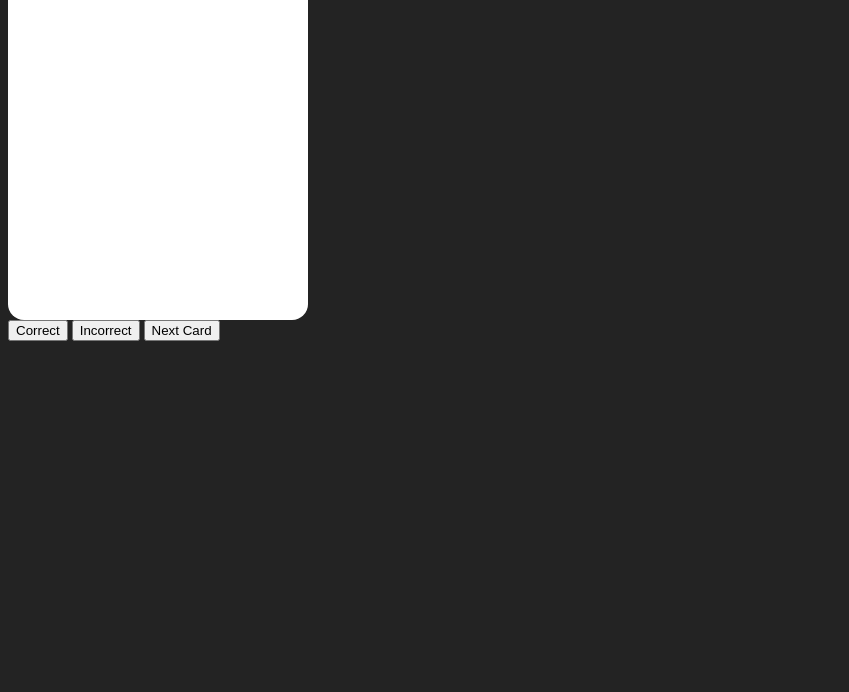
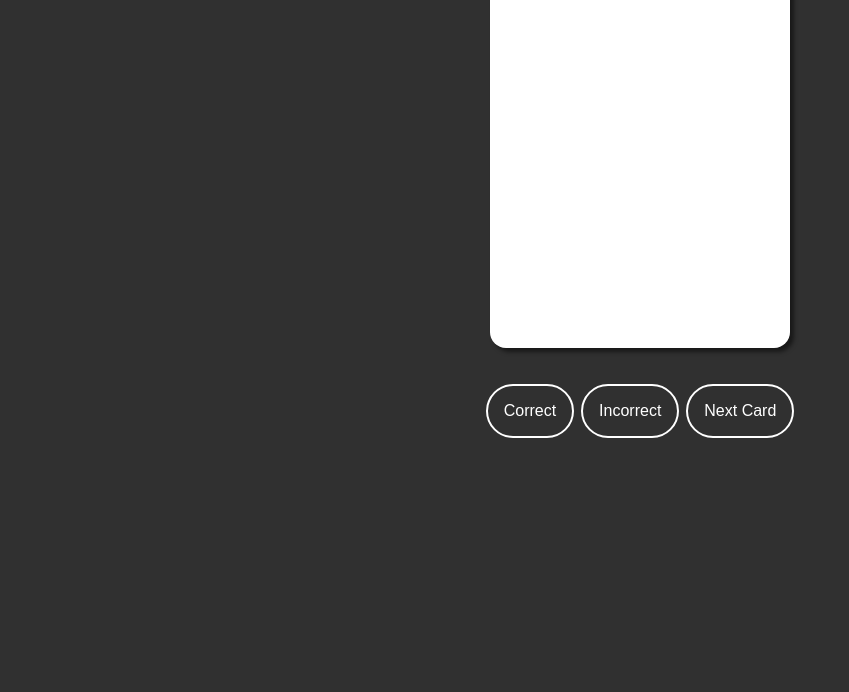
Before and after one commit to Clif2/flash-card-game, a website: page index.html in a window 1280 px wide. Shown: the part 108-800 px from the top of the page, without its empty margins (0-849 px from the left). Drawn offline with nearby package versions, Linux system fonts and the light colour scheme.

```diff
--- a/assets/app/app.js
+++ b/assets/app/app.js
@@ -116,8 +116,9 @@
 
 
 function displayCard( topCard ){
-  $('figure#front').contents().replaceWith(topCard.front)
-  $('figure#back').contents().replaceWith(topCard.back)
+  $('.card').removeClass('flipped')
+  $('figure#front p').contents().replaceWith(topCard.front)
+  $('figure#back p').contents().replaceWith(topCard.back)
 
 }
 
--- a/index.html
+++ b/index.html
@@ -5,6 +5,8 @@
   <meta charset="UTF-8">
   <meta http-equiv="X-UA-Compatible">
   <title>title</title>
+  <link href="https://fonts.googleapis.com/css?family=Lato:900" rel="stylesheet">
+  <link rel="stylesheet" href="styles/reset.css"type="text/css">
   <link rel="stylesheet" href="styles/main.css"type="text/css">
     <script src="https://code.jquery.com/jquery-3.2.1.slim.min.js" integrity="sha256-k2WSCIexGzOj3Euiig+TlR8gA0EmPjuc79OEeY5L45g=" crossorigin="anonymous"></script>
   <script src="assets/app/app.js" type="text/javascript" defer></script>
@@ -13,8 +15,8 @@
 <body>
   <section class="threeD">
     <div class="threeDWrapper card" data-mark=''>
-      <figure id="front">Start</figure>
-      <figure id="back">Start</figure>
+	<figure id="front"><p>Start</p></figure>
+	<figure id="back"><p>Start</p></figure>
     </div>
   </section>
 
--- a/styles/main.css
+++ b/styles/main.css
@@ -6,14 +6,37 @@
  */
 
 body {
- background: #232323;
+ background: #303030;
+ font-family: 'Lato', sans-serif;
+ font-weight: 900;
+ font-size: 36px;
+ width: 720px;
+ margin: 0 auto;
+ display: flex;
+ align-items: center;
+ flex-direction: column;
+}
+
+p {
+  padding: 16px;
+}
+
+button {
+  border-radius: 64px;
+  background-color: #303030;
+  color: white;
+  font-size: 16px;
+  padding: 16px 16px 16px 16px;
+  border: solid white 2px;
+  text-decoration: none;
 }
 
 .threeD {
   width: 300px;
   height: 420px;
   position: relative;
-  perspective: 800px;
+  perspective: 600px;
+  margin: 36px;
 }
 
 .threeDWrapper {
@@ -30,6 +53,7 @@
   position: absolute;
   width: 100%;
   height: 100%;
+  box-shadow: 4px 4px 4px 0px rgba(0,0,0,0.50);
   backface-visibility: hidden;
 }
 
@@ -50,3 +74,14 @@
   transform: rotateY( 180deg );
   transition: all 0.6s cubic-bezier(.25,.8,.25,1);
 }
+
+.instructions {
+  text-align: center;
+  padding-top: 36px;
+  color: white
+}
+
+.instructions p {
+  font-size: 24px;
+  font-weight: 600;
+}
--- /dev/null
+++ b/styles/reset.css
@@ -0,0 +1,48 @@
+/* http://meyerweb.com/eric/tools/css/reset/
+   v2.0 | 20110126
+   License: none (public domain)
+*/
+
+html, body, div, span, applet, object, iframe,
+h1, h2, h3, h4, h5, h6, p, blockquote, pre,
+a, abbr, acronym, address, big, cite, code,
+del, dfn, em, img, ins, kbd, q, s, samp,
+small, strike, strong, sub, sup, tt, var,
+b, u, i, center,
+dl, dt, dd, ol, ul, li,
+fieldset, form, label, legend,
+table, caption, tbody, tfoot, thead, tr, th, td,
+article, aside, canvas, details, embed,
+figure, figcaption, footer, header, hgroup,
+menu, nav, output, ruby, section, summary,
+time, mark, audio, video {
+	margin: 0;
+	padding: 0;
+	border: 0;
+	font-size: 100%;
+	font: inherit;
+	vertical-align: baseline;
+}
+/* HTML5 display-role reset for older browsers */
+article, aside, details, figcaption, figure,
+footer, header, hgroup, menu, nav, section {
+	display: block;
+}
+body {
+	line-height: 1;
+}
+ol, ul {
+	list-style: none;
+}
+blockquote, q {
+	quotes: none;
+}
+blockquote:before, blockquote:after,
+q:before, q:after {
+	content: '';
+	content: none;
+}
+table {
+	border-collapse: collapse;
+	border-spacing: 0;
+}
```
Also changed, not shown: styles/New Text Document.txt (added).
